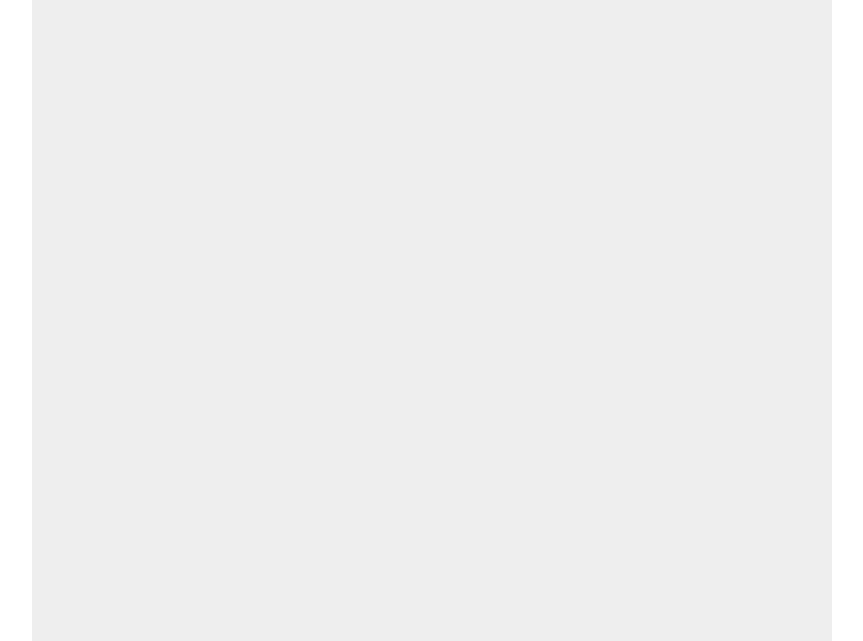
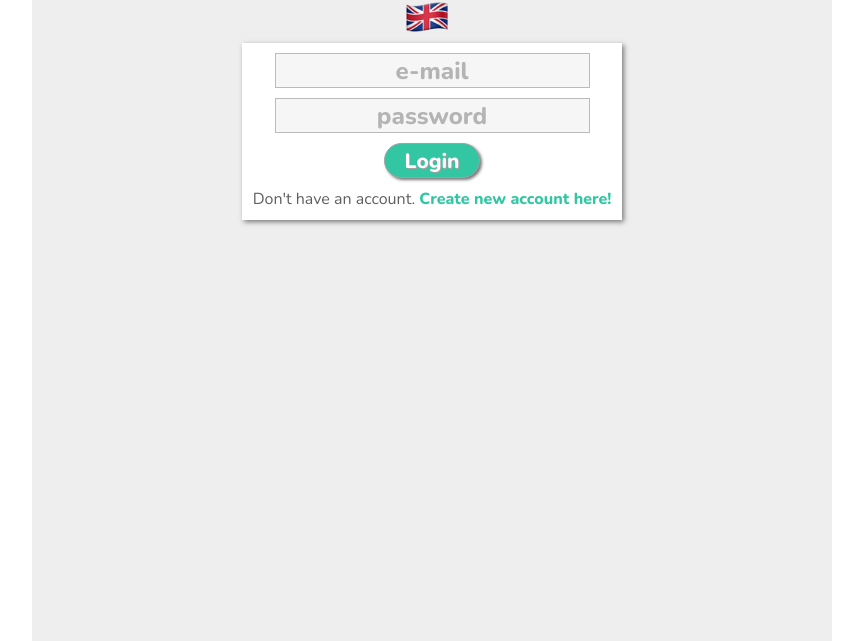
Before and after one commit to adrianbielawski/scrapple, a React app: page /Login in a window 1280 px wide. Shown: the part 159-800 px from the top of the page, without its empty margins (208-1071 px from the left). Built offline with nearby package versions, Linux system fonts and the light colour scheme; some packages are replaced by stand-ins of ours.

Commit message:
Login screen created

```diff
--- a/src/i18n.js
+++ b/src/i18n.js
@@ -4,6 +4,11 @@ import { initReactI18next } from 'react-i18next';
 const resources = {
   en: {
     translation: {
+      //Login
+      "e-mail" : "e-mail",
+      "password" : "password",
+      "Login" : "Login",
+      "Don't have an account" : "Don't have an account. <1>Create new account here!</1>",
       //MainMenu
       "Game ID" : "Game ID",
       "Create new game" : "Create new game",
@@ -81,6 +86,11 @@ const resources = {
   },
   pl: {
     translation: {
+      //Login
+      "e-mail" : "e-mail",
+      "password" : "hasło",
+      "Login" : "Zaloguj",
+      "Don't have an account" : "Nie masz konta. <1>Zarejestruj się tutaj!</1>",
       //MainMenu
       "Game ID" : "Numer gry",
       "Create new game" : "Utwórz nową grę",
--- a/src/js/components/App.js
+++ b/src/js/components/App.js
@@ -3,13 +3,14 @@ import { Route, Switch, Redirect } from 'react-router-dom';
 import { connect } from 'react-redux';
 import '../../styles/App.scss';
 //Custom Components
-import Alert from './global_components/alert';
+import Login from './login/login';
 import MainMenu from './main_Menu/MainMenu';
-import LoadingSpinner from './global_components/loadingSpinner';
 const GameMenu = React.lazy(() => import('./game_menu/game-menu'));
 const Game = React.lazy(() => import('./game/game'));
 const GameSummary = React.lazy(() => import('./game_summary/game-summary'));
 const SubtractPoints = React.lazy(() => import('./subtract_points/subtract_points'));
+import LoadingSpinner from './global_components/loadingSpinner';
+import Alert from './global_components/alert';
 //Redux Actions
 import { setScreenHeight } from '../actions/appActions';
 
@@ -34,6 +35,7 @@ class App extends React.Component {
         {this.props.alert.show && <Alert />}
         <Redirect to={`/${this.props.screen}`} />
         <Switch>
+          <Route path="/Login" render={() => (<Login />)} />
           <Route path="/MainMenu" render={() => (<MainMenu />)} />
           <Route path="/GameMenu" render={() => (
             <Suspense fallback={<LoadingSpinner />}>
--- a/src/js/components/game/stats/all-players.js
+++ b/src/js/components/game/stats/all-players.js
@@ -4,10 +4,9 @@ import { connect } from 'react-redux';
 import PlayerStats from './player-stats';
 
 const AllPlayers = (props) => {
-    const players = [ ...props.players];
     const currentPlayer = props.currentPlayer;
 
-    const playerStats = players.map((player, index) => {
+    const playerStats = props.players.map((player, index) => {
         const isCurrent = currentPlayer === index;
         return (
             <PlayerStats player={player} key={index} isCurrent={isCurrent}/>
--- a/src/js/components/global_components/card.js
+++ b/src/js/components/global_components/card.js
@@ -2,7 +2,7 @@ import React from 'react';
 
 const Card = (props, ref) => {
     return (
-        <div className={`card ${props.className}`} ref={ref}>
+        <div className={`card ${props.className || ''}`} ref={ref}>
             {props.children}
         </div>
     );
--- /dev/null
+++ b/src/js/components/login/login.js
@@ -0,0 +1,55 @@
+import React, { useRef } from 'react';
+import { connect } from 'react-redux';
+import { useTranslation } from 'react-i18next';
+import { Trans } from 'react-i18next';
+import '../../../styles/login.scss';
+//Custom Components
+import Header from '../global_components/header';
+import Language from '../global_components/language/changeLanguage';
+import Card from '../global_components/card';
+//Redux Actions
+
+const Login = (props) => {
+    const { t } = useTranslation();
+    const email = useRef(null);
+    const password = useRef(null);
+
+    const handleSubmit = () => {
+
+    }
+
+    const validateUserInput = () => {
+
+    }
+
+    return (
+        <div className="login">
+            <Header />
+            <div className="content">
+                <Language showName={false} />
+                <Card>
+                    <input type="email" placeholder={t("e-mail")} ref={email}></input>
+                    <input type="password" placeholder={t("password")} ref={password} min="6"></input>
+                    <button onSubmit={handleSubmit}>{t("Login")}</button>
+                    <p>
+                        <Trans i18nKey="Don't have an account">
+                            Don't have an account. <span>Create new account here</span>
+                        </Trans>
+                    </p>
+                </Card>
+            </div>
+        </div>
+     );
+}
+
+const mapStateToProps = (state) => {
+    return {
+    }
+}
+
+const mapDispatchToProps = (dispatch) => {
+  return {
+  }
+}
+
+export default connect(mapStateToProps, mapDispatchToProps)(Login);
--- a/src/js/components/main_Menu/mainMenu.js
+++ b/src/js/components/main_Menu/mainMenu.js
@@ -43,14 +43,13 @@ const MainMenu = (props) => {
 
     return (
         <div className="main-menu">
-            {props.gameId ? <Confirmation gameId={props.gameId}/> : null}
+            {props.gameId && <Confirmation gameId={props.gameId}/>}
             <Header />
             <div className="content">
-                <Language showName={false} />
-                <Card >
+                <Card>
                     <button onClick={renderGameMenu}>{t("Create new game")}</button>
                 </Card>
-                <Card className="join-game">
+                <Card>
                     <input placeholder={t("Game ID")} ref={gameIdInput}></input>
                     <button onClick={validateUserInput}>{t("Join the game")}</button>
                 </Card>
--- a/src/js/reducers/appReducer.js
+++ b/src/js/reducers/appReducer.js
@@ -1,7 +1,7 @@
 const initialState = {
   screenHeight: window.innerHeight,
   fetchingGameData: true,
-  screen: window.location.pathname.slice(1) || 'MainMenu',
+  screen: window.location.pathname.slice(1) || 'Login',
   gameId: null,
   language: 'en-GB',
   admin: false,
--- a/src/styles/App.scss
+++ b/src/styles/App.scss
@@ -28,7 +28,6 @@ html, body, div, span, h1, h2, p, a, ul, li {
   background: $grey;
 
   h1 {
-    margin: 0 0 20px 0;
     width: 100%;
     img {
       width: 100%;
@@ -51,7 +50,7 @@ html, body, div, span, h1, h2, p, a, ul, li {
   }
 
   button {
-    display: inline-flex;
+    display: flex;
     justify-content: center;
     align-items: center;
     border: 1px solid darken($grey, 30);
--- a/src/styles/game-summary.scss
+++ b/src/styles/game-summary.scss
@@ -1,6 +1,9 @@
 @import 'variables';
 
 .game-summary {
+    h1 {
+        margin: 0 0 20px 0;
+    }
     h2 {
         margin-bottom: 20px;
     }
--- /dev/null
+++ b/src/styles/login.scss
@@ -0,0 +1,62 @@
+@import "variables";
+
+.login {
+    .content {
+        margin: 0 auto;
+        padding: 0 10px;
+        max-width: 400px;
+        display: flex;
+        flex-flow: column;
+        align-items: center;
+        box-sizing: border-box;
+        .choose-language {
+            display: inline-flex;
+            align-self: center;
+            margin-bottom: 5px;
+            .languages {
+                display: inline-flex;
+                margin-left: 10px;
+                width: 0px;
+                transition: width .1s linear;
+                img {
+                    width: 0px;
+                    transition: width .1s linear;
+                    cursor: pointer;
+                    }
+                &.active {
+                    transition: width .1s linear;
+                    width: 100%;
+                    img {
+                        transition: width .1s linear;
+                        width: 41.25px;
+                    }
+                }
+                .language {
+                    margin-right: 5px;
+                }
+            }
+            img {
+                height: 30px;
+                cursor: pointer;
+            }
+        }
+        .card {
+            width: 100%;
+            min-width: 300px;
+            input {
+                margin-bottom: 10px;
+            }
+            button {
+                margin-bottom: 10px;
+            }
+            p {
+                text-align: center;
+                span {
+                    color: $mainGreen;
+                    font-weight: 700;
+                    cursor: pointer;
+                }
+            }
+        }
+    }
+}
--- a/src/styles/main-menu.scss
+++ b/src/styles/main-menu.scss
@@ -1,7 +1,4 @@
 .main-menu {
-    h1 {
-        margin: 0;
-    }
     .content{
         margin: 0 auto;
         padding: 0 10px;
@@ -10,35 +7,6 @@
         flex-direction: column;
         align-items: center;
         box-sizing: border-box;
-        .choose-language {
-            display: inline-flex;
-            align-self: center;
-            margin-bottom: 5px;
-            .languages {
-                display: inline-flex;
-                margin-left: 10px;
-                width: 0px;
-                transition: width .1s linear;
-                img {
-                    width: 0px;
-                    transition: width .1s linear;
-                    }
-                &.active {
-                    transition: width .1s linear;
-                    width: 100%;
-                    img {
-                        transition: width .1s linear;
-                        width: 41.25px;
-                    }
-                }
-                .language {
-                    margin-right: 5px;
-                }
-            }
-            img {
-                height: 30px;
-            }
-        }
         input {
             margin-bottom: 10px;
             text-transform: none;
```
